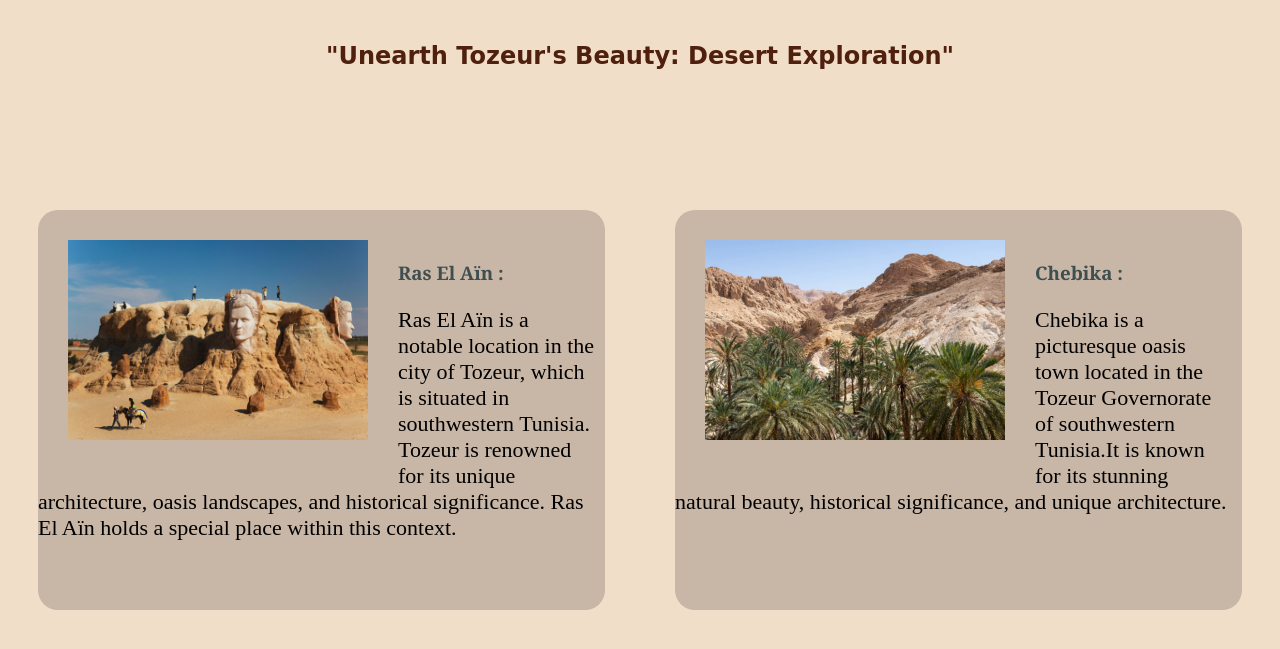
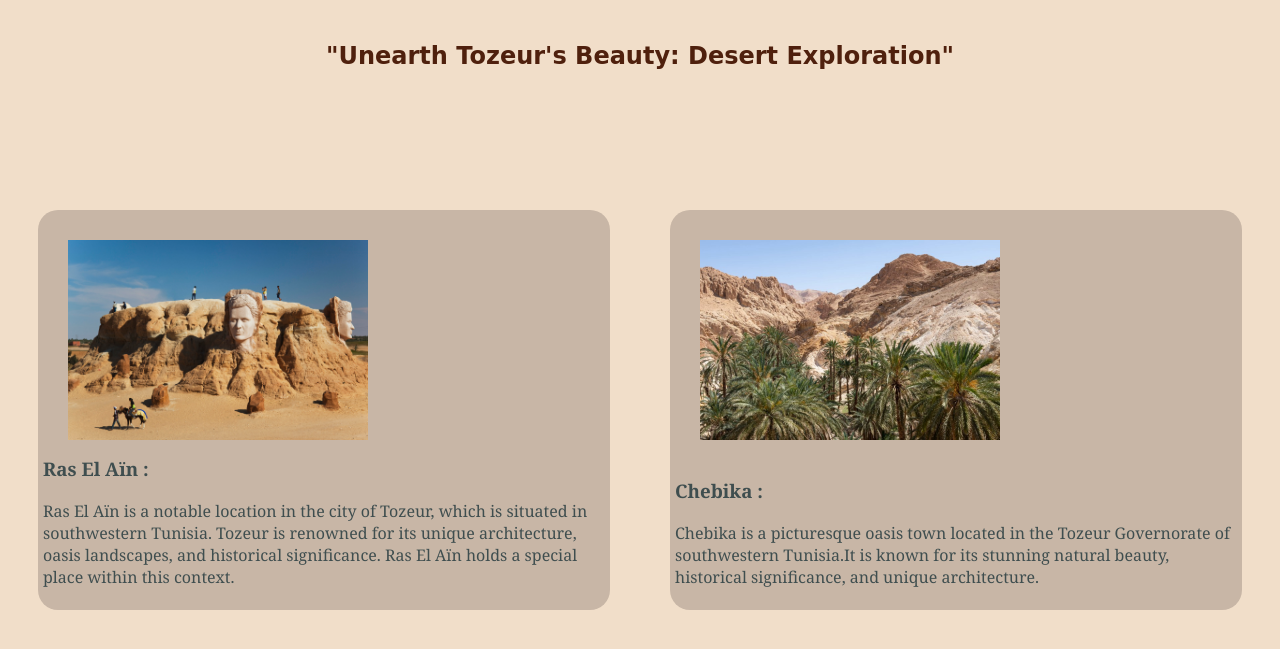
Before and after one commit to baraa-boujneh/tozeur, a plain HTML site: page index.html in a window 1280 px wide. Shown: the part 131-780 px from the top of the page. Drawn offline with Linux system fonts and the light colour scheme; a web font is replaced by a local one.

Commit message:
first pull request to houssein repo

```diff
--- a/index.html
+++ b/index.html
@@ -15,11 +15,13 @@
 body{
     background-color: #F1DEC9;
 }
+
 .present img{
+
     height: 120px;
     width: 120px;
     object-fit: cover;
-    float: left;
+    float: left ;
 }
 h1{
 font-family: 'Tilt Prism', cursive;
@@ -34,59 +36,54 @@ h2{
     color: #4F200D;
 }
 h3{
-margin-top: 50px;
 font-family:Georgia, 'Times New Roman', Times, serif;
 color: #3F4E4F;
+}
+p{
+font-family:Georgia, 'Times New Roman', Times, serif;
+font-size: 1rem;
+color: #3F4E4F;
+
 }
 .main{
 
     display: flex;
+    flex-wrap: wrap;
     justify-content: space-between;
-    height: 100vh;
     flex: 1;
-    gap: 10px;
-    height: 450px;
-}
-.main div{
-    height: 400px;
+
 }
 
 
-.one{
-   background-color: #C8B6A6;
-   border-radius: 20px;
-   flex: 1;
-   width: 500px;
-   margin: 30px;
-}
+
+
 .main img{
     padding: 30px;
     width: 300px;
-    float: left;
+
 }
 
 
 .two{
+    position: relative;
    background-color:#C8B6A6;
    border-radius: 20px;
    flex: 1;
-   width: 100px;
+   width: 400px;
    margin: 30px;
+   height: 400px;
+
 
 }
-.three{
-   background-color:  #C8B6A6;
-   border-radius: 20px;
-   flex: 1;
-   width: 100px;
-   margin: 30px;
+.two .content {
+    position: absolute;
+    bottom: 1px;
+    margin: 5px;
+    }
 
-}
-p{
-    margin-right: 10px;
-    font-family: 'Times New Roman', Times, serif;
-    font-size: 22px;
-}
+
+
+
 </style>
 <body>
 <div class="present">
@@ -108,29 +105,26 @@ p{
 
 <div class="main">
 
- <div class="one">
+ <div class="two">
  <img src="./images/ras-in.png" alt="camel" />
+ <div class="content">
  <h3>Ras El Aïn :</h3>
  <p>
     Ras El Aïn is a notable location in the city of Tozeur, which is situated in southwestern Tunisia.
      Tozeur is renowned for its unique architecture, oasis landscapes, and historical significance.
      Ras El Aïn holds a special place within this context.
  </p>
-
+</div>
 </div>
 
 <div class="two">
     <img src="./images/chebika.png" alt="camel" />
-    <h3>Chebika :</h3>
-    <p>Chebika is a picturesque oasis town located in the
+    <div class="content">
+        <h3>Chebika :</h3>
+        <p>Chebika is a picturesque oasis town located in the
         Tozeur Governorate of southwestern Tunisia.It is known for its stunning natural beauty, historical significance,
          and unique architecture.</p>
-
-
-
-
-
-
+    </div>
 
 </div>
 
```
